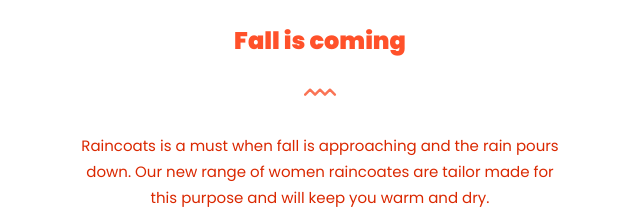
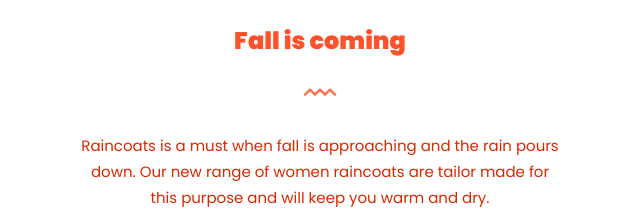
Before and after one commit to jakotide/rainydays-ca, a plain HTML site: page index.html in a window 1280 px wide. Shown: the part 2297-2520 px from the top of the page, 320-960 px from the left. Drawn offline with nearby package versions, Linux system fonts and the light colour scheme.

Commit message:
Update 09.11.2022

```diff
--- a/index.html
+++ b/index.html
@@ -153,7 +153,7 @@
         <img class="orange" src="images/orange.svg" alt="Orange design line" />
         <p>
           Raincoats is a must when fall is approaching and the rain pours down.
-          Our new range of women raincoates are tailor made for this purpose and
+          Our new range of women raincoats are tailor made for this purpose and
           will keep you warm and dry.
         </p>
         <a class="disc-btn" href="products.html"
```
